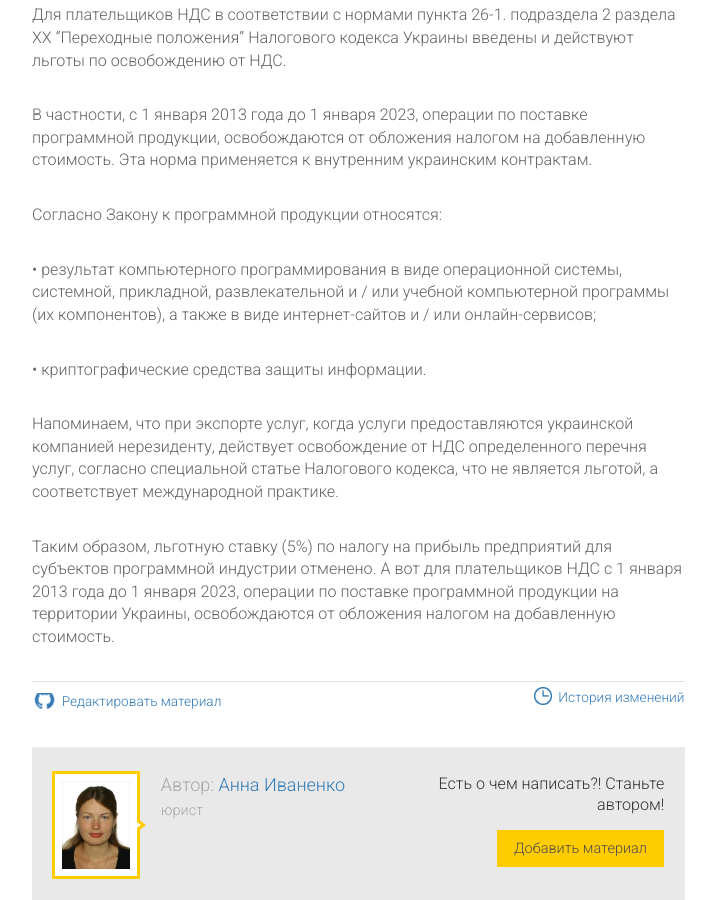
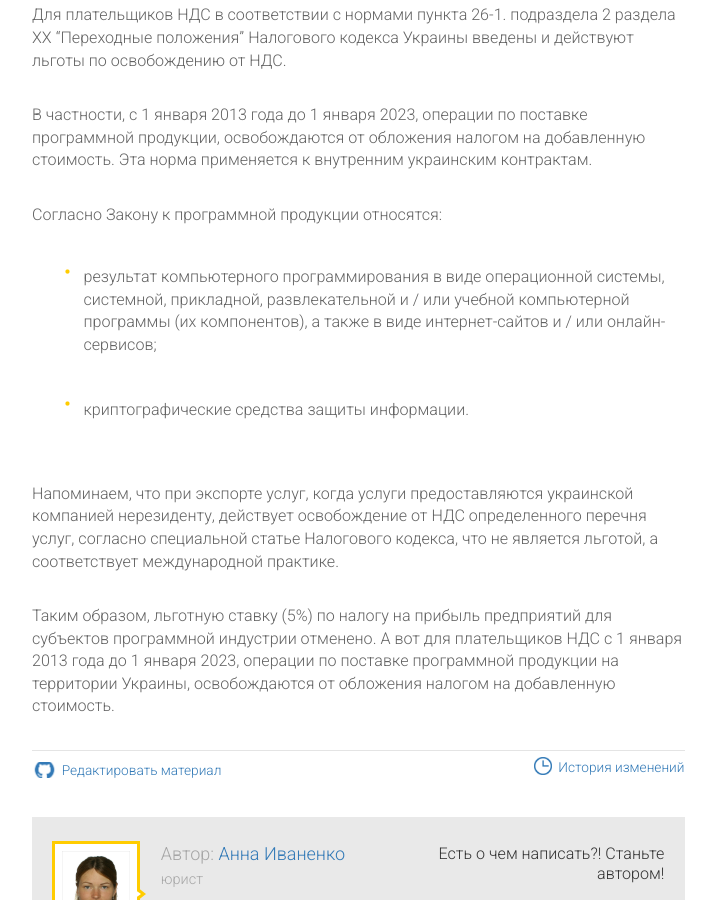
Before and after one commit to itinua/itinua.github.io, a Jekyll site: the page built from _posts/[a2] Организация бизнесса в Украине/2015-06-25-nalogovie-lgoti-dlya-it-industrii-v-ukraine.md, in a window 1280 px wide and 900 px high, scrolled down 1207 px. Shown: the whole window, without its empty margins (233-949 px from the left). Built offline with Jekyll 4.4.1, drawn with Linux system fonts in a browser that asks for light colours; Markdown is read by kramdown in place of the engine named in the settings; comment, search, counter and statistics services are not loaded.

Commit message:
* list item text here

```diff
--- a/_posts/[a2] Организация бизнесса в Украине/2015-06-25-nalogovie-lgoti-dlya-it-industrii-v-ukraine.md
+++ b/_posts/[a2] Организация бизнесса в Украине/2015-06-25-nalogovie-lgoti-dlya-it-industrii-v-ukraine.md
@@ -39,10 +39,10 @@ IT-индустрия - одна из самых активно развиваю
 
 Согласно Закону к программной продукции относятся:
 
-•	результат компьютерного программирования в виде операционной системы, системной, прикладной, развлекательной
+* результат компьютерного программирования в виде операционной системы, системной, прикладной, развлекательной
 и / или учебной компьютерной программы (их компонентов), а также в виде интернет-сайтов и / или онлайн-сервисов;
 
-•	криптографические средства защиты информации.
+* криптографические средства защиты информации.
 
 Напоминаем, что при экспорте услуг, когда услуги предоставляются украинской компанией нерезиденту, действует
 освобождение от НДС определенного перечня услуг, согласно специальной статье Налогового кодекса, что не является
```
